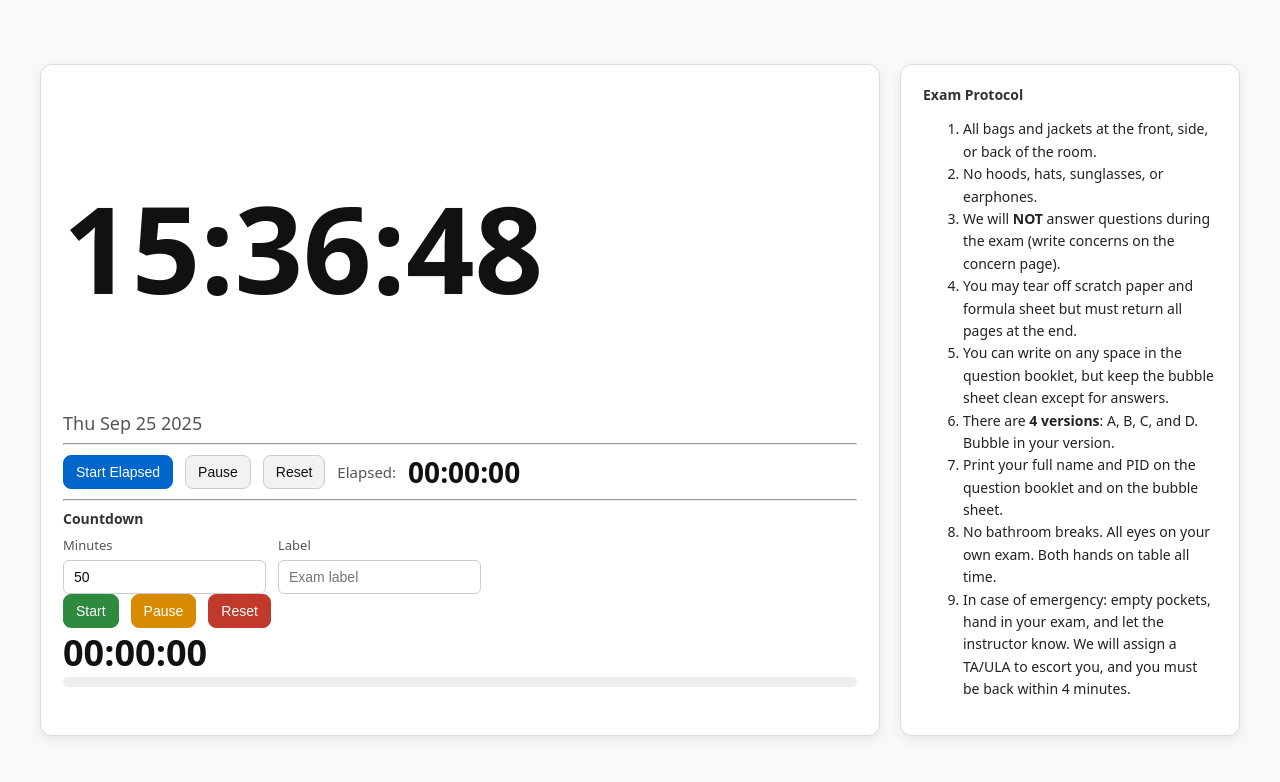
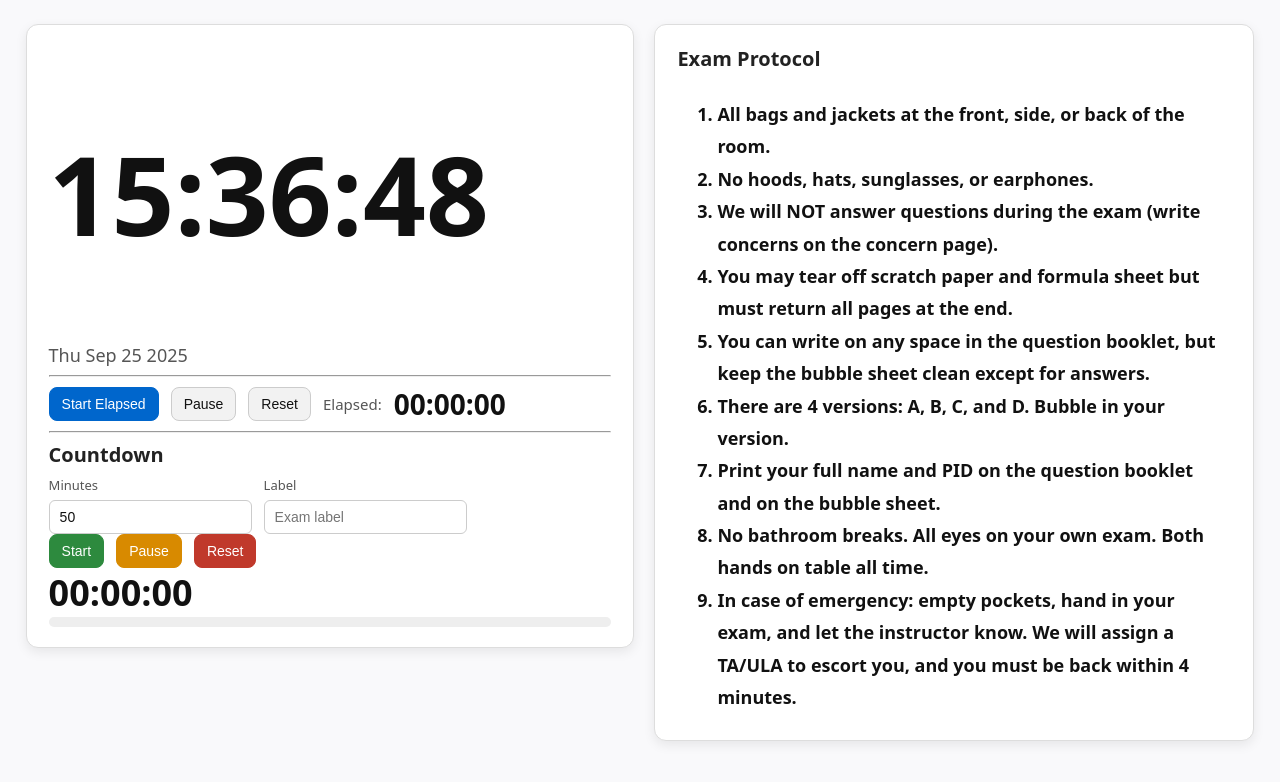
Before and after one commit to yinghsuanchaotw-sudo/Exam-Protocol, a plain HTML site: page index.html in a window 1280 px wide. Drawn offline with Linux system fonts and the light colour scheme.

Commit message:
Update index.html

```diff
--- a/index.html
+++ b/index.html
@@ -14,18 +14,24 @@
       --warn:#d88a00;
       --bad:#c0392b;
     }
-    html,body{height:100%;}
+    html{height:100%;}
     body{
-      margin:0; font-family: system-ui, -apple-system, Segoe UI, Roboto, Ubuntu, Cantarell, Noto Sans, Helvetica, Arial;
+      min-height:100vh;
+      margin:0;
+      font-family: system-ui, -apple-system, Segoe UI, Roboto, Ubuntu, Cantarell, Noto Sans, Helvetica, Arial;
       background:var(--bg);
       color:var(--text);
-      display:flex; align-items:center; justify-content:center;
+      display:block;
+      overflow:auto;
     }
-    .app{width:min(1200px,96vw);}
-    .grid{display:grid; grid-template-columns: 1fr 340px; gap:20px;}
-    @media (max-width: 900px){.grid{grid-template-columns:1fr;}}
+    .app{max-width:1400px; width:min(1400px,96vw); margin:24px auto;}
+    /* widen the protocol block */
+    .grid{display:grid; grid-template-columns: 1fr 600px; gap:20px; align-items:start;}
+    @media (max-width: 1100px){.grid{grid-template-columns:1fr;}}
+
     .card{background:var(--card); border:1px solid #ddd; border-radius:12px; box-shadow: 0 4px 12px rgba(0,0,0,0.08);}
     .pad{padding:20px 22px;}
+
     .headline{font-size:clamp(42px, 8vw, 64px); font-weight:700; margin:0;}
     .sub{color:var(--muted); font-size:15px;}
     .row{display:flex; gap:12px; align-items:center; flex-wrap:wrap}
@@ -36,7 +42,7 @@
     .btn.warn{background:var(--warn); border-color:var(--warn); color:#fff}
     .btn.bad{background:var(--bad); border-color:var(--bad); color:#fff}
 
-    .big{font-size: clamp(64px, 12vw, 120px); font-variant-numeric: tabular-nums; line-height:1.05; font-weight:800;}
+    .big{font-size: clamp(64px, 10vw, 110px); font-variant-numeric: tabular-nums; line-height:1.05; font-weight:800;}
     .date{font-size: clamp(14px, 2.4vw, 18px); color: var(--muted)}
 
     .timer{display:grid; grid-template-columns: 1fr; gap:8px}
@@ -52,8 +58,14 @@
     .progress{height:10px; background:#eee; border-radius:999px; overflow:hidden}
     .bar{height:100%; width:0%; background: var(--accent); transition: width 0.2s ease}
 
-    .section-title{font-weight:700; margin:0 0 8px 0; font-size:14px; color:#333}
-    .protocol{font-size:14px; line-height:1.6; color:#222}
+    .section-title{font-weight:800; margin:0 0 8px 0; font-size:20px; color:#222}
+    .protocol{font-size:18px; line-height:1.8; color:#111; font-weight:700}
+    .scroll{max-height:calc(100vh - 160px); overflow:auto; padding-right:8px;}
+
+    @media (max-height: 700px){
+      .big{font-size: clamp(48px, 9vw, 90px);}
+      .protocol{font-size:16px; line-height:1.6;}
+    }
   </style>
 </head>
 <body>
@@ -90,6 +102,7 @@
       <!-- Right: Exam Protocol -->
       <aside class="card pad">
         <div class="section-title">Exam Protocol</div>
+        <div class="scroll">
           <div class="protocol" id="protocolText">
             <ol>
               <li>All bags and jackets at the front, side, or back of the room.</li>
@@ -102,6 +115,7 @@
               <li>No bathroom breaks. All eyes on your own exam. Both hands on table all time.</li>
               <li>In case of emergency: empty pockets, hand in your exam, and let the instructor know. We will assign a TA/ULA to escort you, and you must be back within 4 minutes.</li>
             </ol>
+          </div>
         </div>
       </aside>
     </div>
```
Lines whose indentation alone changed are shown as unchanged.
